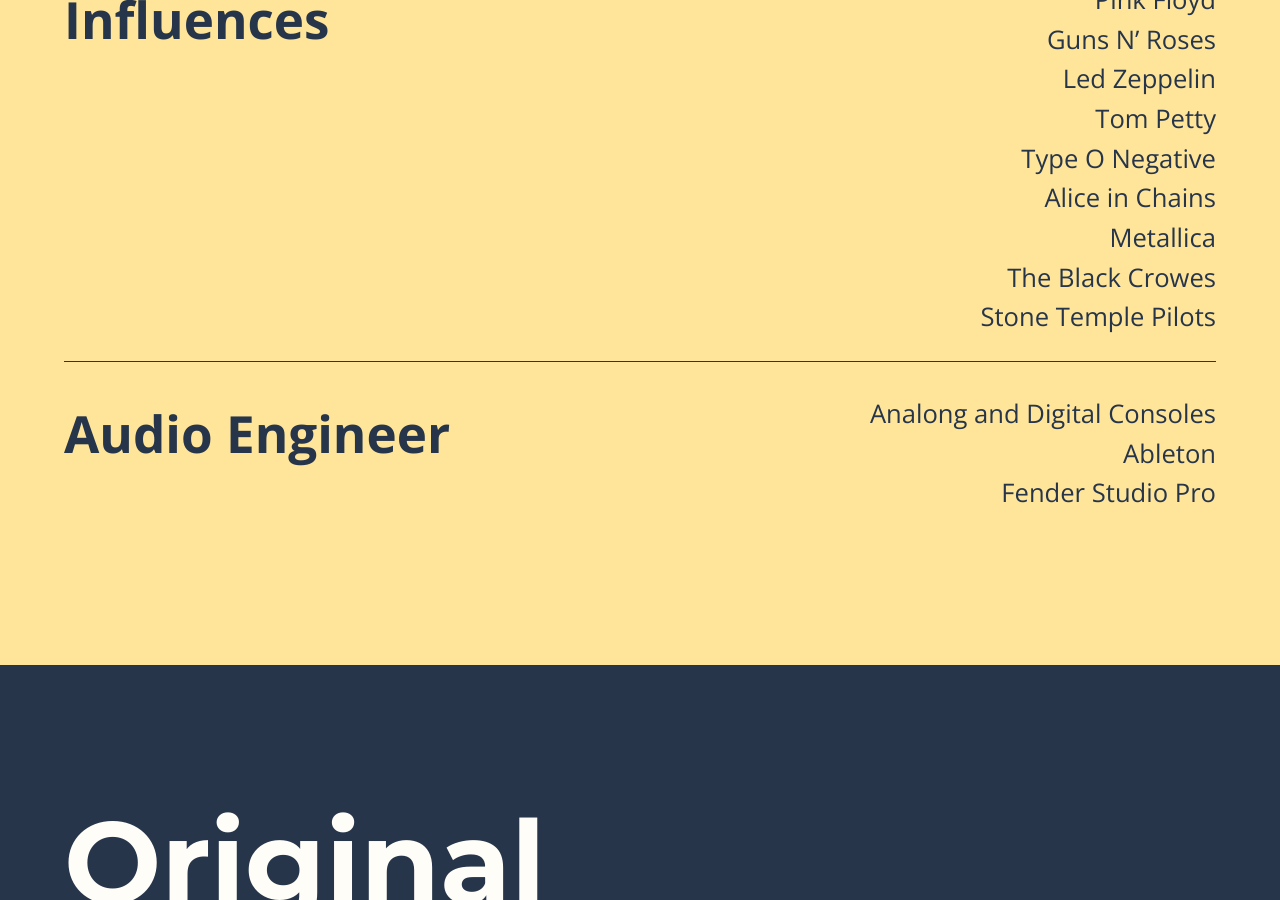
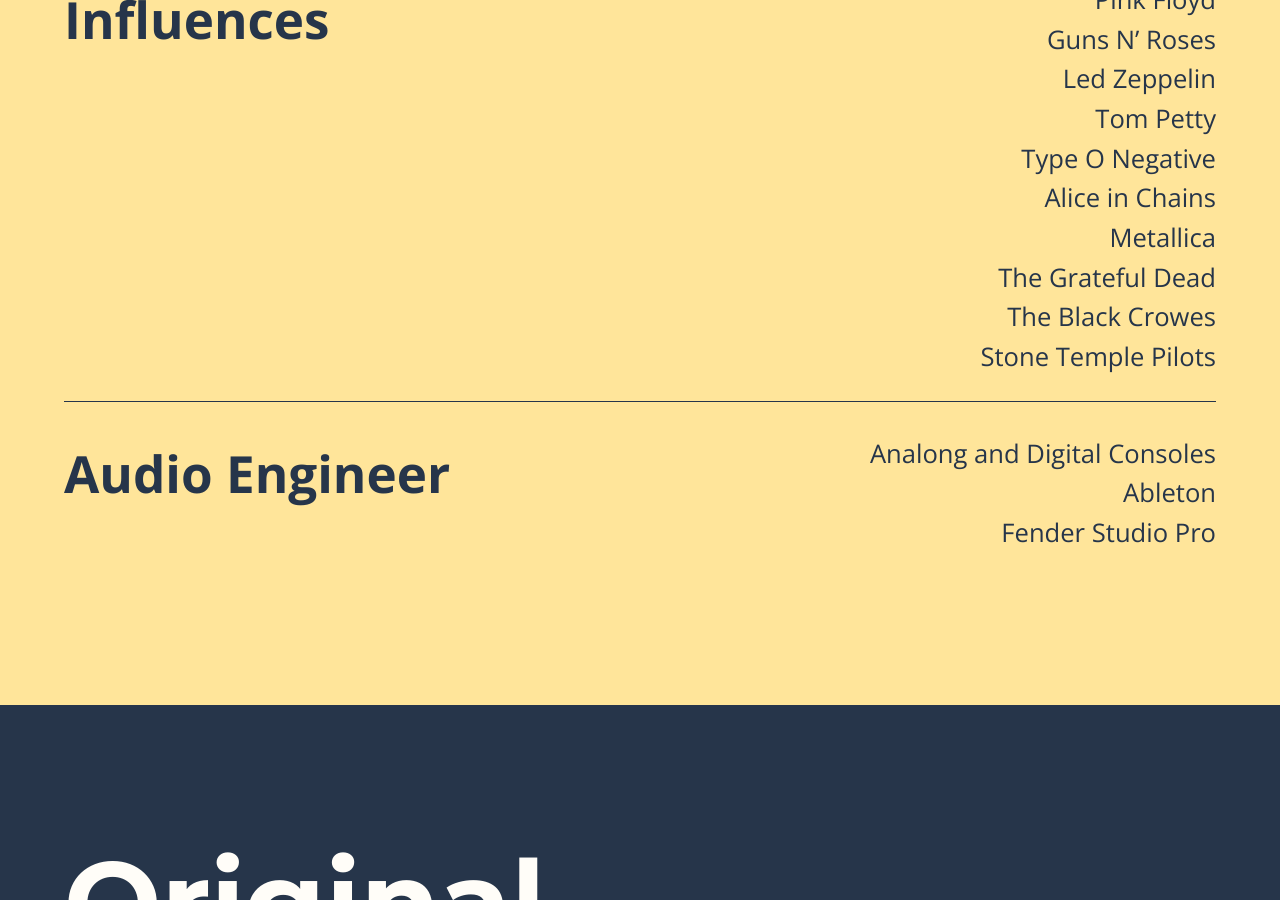
Before and after one commit to tlingenf/traviscosound, a Jekyll site: the page built from index.markdown, in a window 1280 px wide and 900 px high, scrolled down 4208 px. Built offline with Jekyll 4.4.1, drawn with Linux system fonts in a browser that asks for light colours.

Commit message:
text update

```diff
--- a/index.markdown
+++ b/index.markdown
@@ -103,6 +103,7 @@
 				<li>Type O Negative</li>
 				<li>Alice in Chains</li>
 				<li>Metallica</li>
+				<li>The Grateful Dead</li>
 				<li>The Black Crowes</li>
 				<li>Stone Temple Pilots</li>
 			</ul>
```
